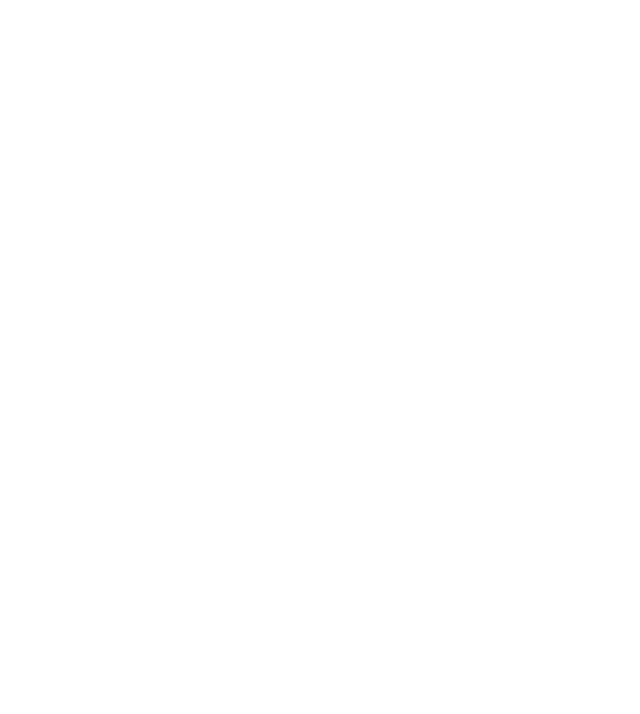
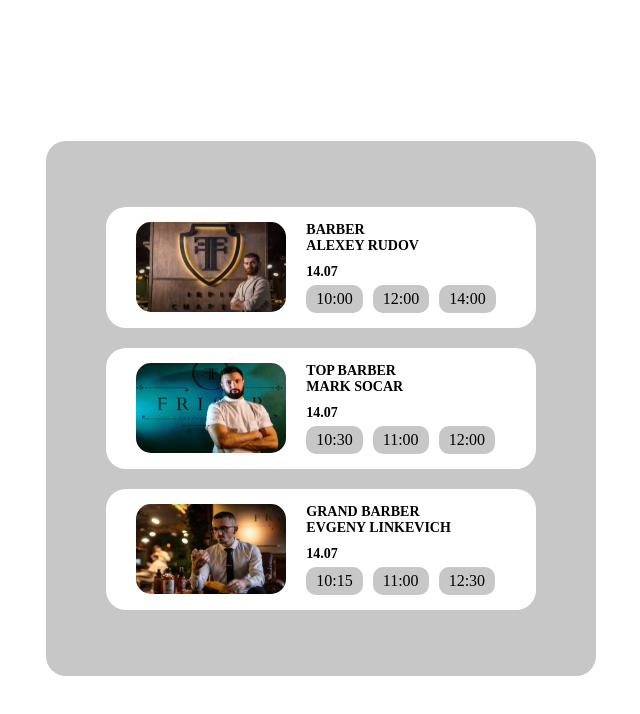
Before and after one commit to w-develop-w/barbershopts, a React (Create React App) app: page /services/specialists in a window 1280 px wide. Before the commit this address had no page. Shown: the top 714 px of the page, without its empty margins (319-959 px from the left). Built offline with nearby package versions, Linux system fonts and the light colour scheme; data requests are answered from the project's data file.

Commit message:
all routes(except dateAndTime->Barbers->Recording)

```diff
--- a/server/db.json
+++ b/server/db.json
@@ -2,7 +2,7 @@
     "barbers": [
         {
             "id": 1,
-            "image":"img/barber-1.jpg",
+            "image":"/img/barber-1.jpg",
             "name": "Alexey Rudov",
             "status": "Barber",
             "datesAndTime": [
@@ -16,7 +16,7 @@
         },
         {
             "id": 2,
-            "image":"img/barber-2.jpg",
+            "image":"/img/barber-2.jpg",
             "name": "Mark Socar",
             "status": "Top barber",
             "datesAndTime": [
@@ -30,7 +30,7 @@
         },
         {
             "id": 3,
-            "image":"img/barber-3.jpg",
+            "image":"/img/barber-3.jpg",
             "name": "Evgeny Linkevich",
             "status": "Grand barber",
             "datesAndTime": [
--- a/src/App.tsx
+++ b/src/App.tsx
@@ -14,7 +14,11 @@
                 <Routes>
                     <Route path="/" element={<Main/>} />
                     <Route path="/specialists" element={<Specialists/>} />
+                    <Route path="/services/specialists" element={<Specialists/>} />
+                    <Route path="/services/specialists/recording" element={<Recording/>} />
                     <Route path="/services" element={<Services/>} />
+                    <Route path="/specialists/services" element={<Services/>} />
+                    <Route path="/specialists/services/recording" element={<Recording/>} />
                     <Route path="/dateAndTime" element={<DateAndTime/>} />
                 </Routes>
             </div>
--- a/src/components/Main/Main.module.scss
+++ b/src/components/Main/Main.module.scss
@@ -34,6 +34,7 @@
                         transition: 0.3s;
 
                         &:hover {
+                            cursor: pointer;
                             background-color: rgb(121, 121, 121);
                         }
                     }
--- a/src/components/Recording/Recording.module.scss
+++ b/src/components/Recording/Recording.module.scss
@@ -21,6 +21,7 @@
                 width: 200px;
                 height: 130px;
                 border-radius: 15px;
+                // border: 3px solid red;
             }
 
             .info {
--- a/src/components/Recording/Recording.tsx
+++ b/src/components/Recording/Recording.tsx
@@ -7,7 +7,7 @@
             <div className={styles.modal}>
                 <h3>Recording</h3>
                 <div className={styles.content}>
-                    <img src="img/barber-1.jpg" />
+                    <img src="/img/barber-1.jpg" alt="Img" />
                     <div className={styles.info}>
                         <div className={styles.barber}>
                             <h3>Top Barber</h3>
--- a/src/components/Services/Services.tsx
+++ b/src/components/Services/Services.tsx
@@ -1,24 +1,41 @@
-import React from "react"
-import styles from "./Services.module.scss"
-import { useServicingQuery } from "../../api/fetchDataServices"
-import { Servicing } from "../../models/models"
+import React from "react";
+import styles from "./Services.module.scss";
+import { useServicingQuery } from "../../api/fetchDataServices";
+import { Servicing } from "../../models/models";
+import { Link, useLocation } from "react-router-dom";
 
 function Services() {
-    const { data, error, isLoading } = useServicingQuery(null)
+    const { data, error, isLoading } = useServicingQuery(null);
+    const location = useLocation(); // Получаем текущий путь
 
     if (isLoading) {
-        return <div>Loading...</div>
+        return <div>Loading...</div>;
     }
 
     if (error) {
         if ("status" in error) {
             // Обработка ошибки FetchBaseQueryError
-            return <div>Error: {error.status}</div>
+            return <div>Error: {error.status}</div>;
         } else {
             // Обработка ошибки SerializedError
-            return <div>Error: {error.message}</div>
+            return <div>Error: {error.message}</div>;
         }
     }
+
+    // Функция для определения правильного пути в зависимости от текущего пути
+    const getToPath = (currentPath: string): string => {
+
+        // console.log(currentPath)
+        if (currentPath === "/specialists/services") {
+            return "/specialists/services/recording";
+        }
+        else if (currentPath === "/services") {
+            return "/services/specialists";
+        }
+        else {
+            return "/"; // Возвращаем что-то по умолчанию, если необходимо
+        }
+    };
 
     return (
         <div className={styles.container}>
@@ -26,15 +43,21 @@
                 <ul className={styles.list}>
                     {data &&
                         data.map((el: Servicing) => (
-                            <li className={styles.item} key={el.id}>
-                                <h3>{el.name}</h3>
-                                <h2>{el.price}</h2>
-                            </li>
+                            <Link
+                                className={styles.link}
+                                to={getToPath(location.pathname)} // Устанавливаем правильный путь
+                                key={el.id}
+                            >
+                                <li className={styles.item}>
+                                    <h3>{el.name}</h3>
+                                    <h2>{el.price}</h2>
+                                </li>
+                            </Link>
                         ))}
                 </ul>
             </div>
         </div>
-    )
+    );
 }
 
-export default Services
+export default Services;
--- a/src/components/Specialists/Specialists.module.scss
+++ b/src/components/Specialists/Specialists.module.scss
@@ -61,6 +61,8 @@
                                 li {
                                     padding: 0;
                                     all: unset;
+                                    .link {
+                                        all: unset;
                                         button {
                                             all: unset;
                                             border-radius: 10px;
@@ -89,3 +91,4 @@
             }
         }
     }
+}
--- a/src/components/Specialists/Specialists.tsx
+++ b/src/components/Specialists/Specialists.tsx
@@ -1,22 +1,36 @@
-import React from "react";
-import { useSpecialistsQuery } from "../../api/fetchDataSpecialists";
+import React from "react"
+import { Link, useLocation } from "react-router-dom"
+import { useSpecialistsQuery } from "../../api/fetchDataSpecialists"
 import { Barbers, DatesAndTime } from "../../models/models"
 import styles from "./Specialists.module.scss"
 
 function Specialists() {
-  const { data, error, isLoading } = useSpecialistsQuery(null);
+    const { data, error, isLoading } = useSpecialistsQuery(null)
+    const location = useLocation() // Получаем текущий путь
 
     if (isLoading) {
-    return <div>Loading...</div>;
+        return <div>Loading...</div>
     }
 
     if (error) {
-    if ('status' in error) {
+        if ("status" in error) {
             // Обработка ошибки FetchBaseQueryError
-      return <div>Error: {error.status}</div>;
+            return <div>Error: {error.status}</div>
         } else {
             // Обработка ошибки SerializedError
-      return <div>Error: {error.message}</div>;
+            return <div>Error: {error.message}</div>
+        }
+    }
+
+    const getToPath = (currentPath: string): string => {
+        if (currentPath === "/services/specialists") {
+            return "/services/specialists/recording"
+        }
+        else if (currentPath === "/specialists") {
+            return "/specialists/services"
+        }
+        else {
+            return "/" // Возвращаем что-то по умолчанию, если необходимо
         }
     }
 
@@ -34,14 +48,43 @@
                                         <h3>{el.name}</h3>
                                         <div>
                                             <ul>
-                        {el.datesAndTime.map((element: DatesAndTime) => (
+                                                {el.datesAndTime.map(
+                                                    (element: DatesAndTime) => (
                                                         <li key={element.date}>
-                            <h3>{element.date}</h3>
-                            {element.time.map((timeElement) => (
-                              <button key={timeElement}>{timeElement}</button>
-                            ))}
+                                                            <h3>
+                                                                {element.date}
+                                                            </h3>
+                                                            {element.time.map(
+                                                                (
+                                                                    timeElement,
+                                                                    index
+                                                                ) => (
+                                                                    <Link
+                                                                        key={
+                                                                            index
+                                                                        }
+                                                                        to={getToPath(
+                                                                            location.pathname
+                                                                        )}
+                                                                        className={
+                                                                            styles.link
+                                                                        }
+                                                                    >
+                                                                        <button
+                                                                            key={
+                                                                                timeElement
+                                                                            }
+                                                                        >
+                                                                            {
+                                                                                timeElement
+                                                                            }
+                                                                        </button>
+                                                                    </Link>
+                                                                )
+                                                            )}
                                                         </li>
-                        ))}
+                                                    )
+                                                )}
                                             </ul>
                                         </div>
                                     </div>
@@ -51,7 +94,7 @@
                 </ul>
             </div>
         </div>
-  );
+    )
 }
 
-export default Specialists;
+export default Specialists
```
Also changed, not shown: src/components/DateAndTime/DateAndTime.module.scss (+10 -0 lines), src/components/DateAndTime/DateAndTime.tsx (+59 -12 lines), src/components/Services/Services.module.scss (+8 -0 lines). Lines whose indentation alone changed are shown as unchanged.
